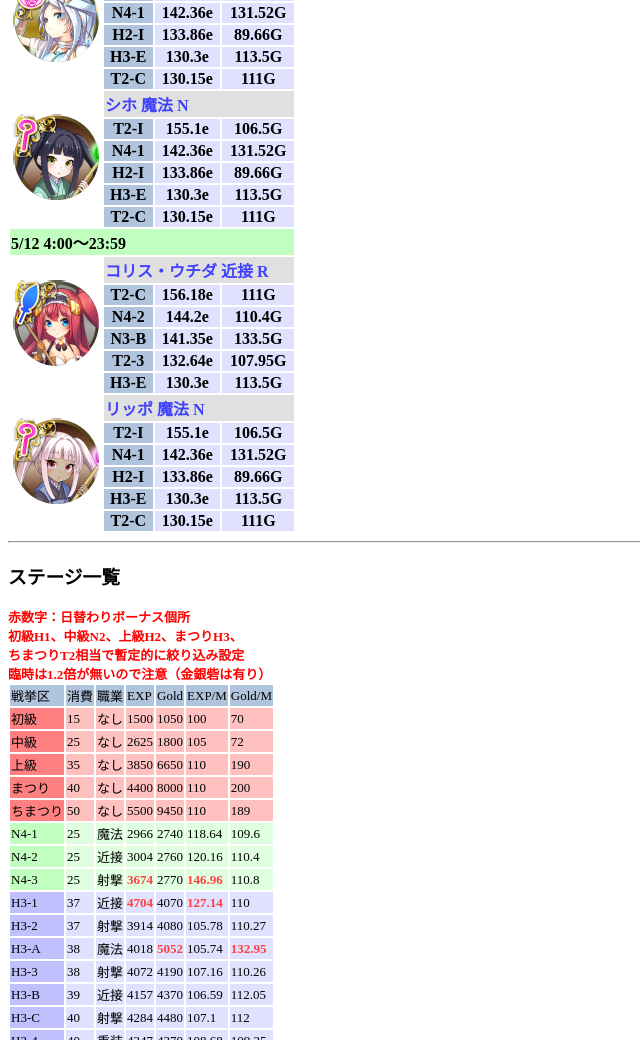
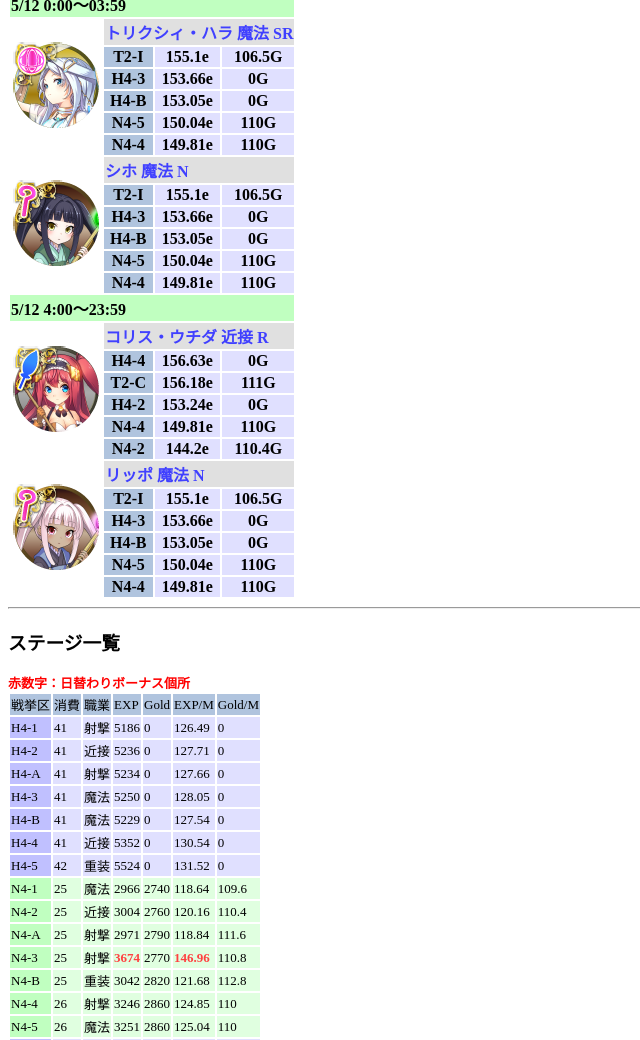
Before and after one commit to balkyrie/seimani, a plain HTML site: page exp-info.html in a window 1280 px wide. Shown: the part 545-1585 px from the top of the page, without its empty margins (0-640 px from the left). Drawn offline with Linux system fonts and the light colour scheme.

Commit message:
5/12 スズキ追加ほか
スズキ追加

```diff
--- a/exp-info.html
+++ b/exp-info.html
@@ -43,6 +43,7 @@
 	</select>
 	<select id="stagesel" name="stagesel">
 		<option value="90" selected>全難易度</option>
+		<option value="8">T2まで</option>
 		<option value="7">N4まで</option>
 		<option value="6">H3まで</option>
 		<option value="5">N3まで</option>
@@ -54,15 +55,15 @@
 	<input type=button value="再表示" onclick="ResetTable();">
 	</form>
 	<hr>
+	<b><font color=red>時間不足でデータが足りていないダス……</font></b><br>
+	<b><font color=red>H4はGold未確認のため暫定で０G</font></b><br>
+	<hr>
 	<h3>日替わりキャラ</h3>
 	<div id="exp-info"></div>
 	<hr>
 	<h3>ステージ一覧</h3>
 	<font size=2>
 	<b><font color=red>赤数字：日替わりボーナス個所</font></b><br>
-	<b><font color=red>初級H1、中級N2、上級H2、まつりH3、</font></b><br>
-	<b><font color=red>ちまつりT2相当で暫定的に絞り込み設定</font></b><br>
-	<b><font color=red>臨時は1.2倍が無いので注意（金銀砦は有り）</font></b>
 	<div id="stage-info"></div>
 	</font>
 	<hr>
@@ -72,9 +73,10 @@
 	<hr>
 	<a href="./index.html" target="_top">お品書きに戻る（注：政マニも閉じます）</a>
 	<hr>
+	2016/5/12 カルロッタ・スズキを追加<br>
+	　　　　N4,H4を暫定追加<br>
+	　　　　闘弌治宝戦挙削除<br>
 	2016/5/3 N4,闘弌治宝戦挙対応<br>
-	2016/4/29 未来指定／難易度絞り込み対応<br>
-	2016/4/27 ミレイア・ヨナイを追加<br>
 </body>
 	<script type="text/javascript" src="exp-info.js"></script>
 </html>
--- a/exp-info.js
+++ b/exp-info.js
@@ -48,8 +48,8 @@
 	[	11,	"シホ",						2,	"N",	"95_Shiho.png"],
 	[	12,	"リッポ",					2,	"N",	"96_Rippo.png"],
 //	[	13,	"トウジョウ（仮）",			0,	"SR",	"42_Crea.png"],
-	[	14,	"クレア・コイソ",			1,	"SR",	"42_Crea.png"],
-//	[	15,	"スズキ（仮）",			0,	"SR",	"00_.png"],
+	[	14,	"クレア・コイソ",			2,	"SR",	"42_Crea.png"],
+	[	15,	"カルロッタ・スズキ",			1,	"SR",	"43_Carlotta.png"],
 	[	16,	"ﾆｺﾗｺﾎﾟｰﾛｩ・ﾋｶﾞｼｸﾆ",		2,	"SR",	"44_Nikolakopoulou.png"],
 
 
@@ -74,6 +74,7 @@
 	// 曜日　0:日曜,1:月曜,2:火曜,3:水曜,4:木曜,5:金曜,6:土曜,7:なし
 	// ステージ名, 消費モチベ, 経験値, ボーナス分類, Gold, EXP曜日、Gold曜日、表示制限
 	var stageTable=[
+/*
 	[	"初級",	15,	4,	1500,	1050,	7,	7,	1	],
 	[	"中級",	25,	4,	2625,	1800,	7,	7,	2	],
 	[	"上級",	35,	4,	3850,	6650,	7,	7,	3	],
@@ -90,7 +91,8 @@
 	[	"T4-I",	0,	4,	100,	0,	7,	7,	99	],
 	[	"T4-J",	0,	4,	100,	0,	7,	7,	99	],
 	[	"T4-K",	0,	4,	100,	0,	7,	7,	99	],
-/*
+*/
+
 	[	"T4-1",	0,	0,	3920,	0,	7,	7,	99	],
 	[	"T4-2",	0,	1,	3914,	0,	7,	7,	99	],
 	[	"T4-A",	0,	2,	4018,	0,	7,	7,	99	],
@@ -107,34 +109,34 @@
 	[	"T4-I",	0,	4,	100,	0,	7,	7,	99	],
 	[	"T4-J",	0,	4,	100,	0,	7,	7,	99	],
 	[	"T4-K",	0,	4,	100,	0,	7,	7,	99	],
-*/
-	[	"H4-1",	0,	0,	3920,	4070,	3,	1,	7	],
-	[	"H4-2",	0,	1,	3914,	4080,	4,	2,	7	],
-	[	"H4-A",	0,	2,	4018,	4210,	5,	3,	7	],
-	[	"H4-3",	0,	1,	4072,	4190,	6,	4,	7	],
-	[	"H4-B",	0,	0,	4157,	4370,	0,	5,	7	],
-	[	"H4-C",	0,	1,	4284,	4480,	1,	6,	7	],
-	[	"H4-4",	0,	3,	4347,	4370,	2,	0,	7	],
-	[	"H4-D",	0,	2,	4323,	4350,	3,	2,	7	],
-	[	"H4-E",	0,	3,	4343,	4540,	4,	3,	7	],
-	[	"H4-5",	0,	4,	4579,	4460,	5,	4,	7	],
-	[	"N4-F",	0,	4,	100,	0	,	7,	7,	7	],
-	[	"N4-G",	0,	4,	100,	0	,	7,	7,	7	],
-	[	"N4-H",	0,	4,	100,	0	,	7,	7,	7	],
-	[	"N4-I",	0,	4,	100,	0	,	7,	7,	7	],
-	[	"N4-J",	0,	4,	100,	0	,	7,	7,	7	],
-	[	"N4-K",	0,	4,	100,	0	,	7,	7,	7	],
+
+	[	"H4-1",	41,	1,	5186,	0,	7,	7,	8	],
+	[	"H4-2",	41,	0,	5236,	0,	7,	7,	8	],
+	[	"H4-A",	41,	1,	5234,	0,	7,	7,	8	],
+	[	"H4-3",	41,	2,	5250,	0,	7,	7,	8	],
+	[	"H4-B",	41,	2,	5229,	0,	7,	7,	8	],
+	[	"H4-C",	0,	1,	4284,	0,	7,	7,	8	],
+	[	"H4-4",	41,	0,	5352,	0,	7,	7,	8	],
+	[	"H4-D",	0,	2,	4323,	0,	7,	7,	8	],
+	[	"H4-E",	0,	3,	4343,	0,	7,	7,	8	],
+	[	"H4-5",	42,	3,	5524,	0,	7,	7,	8	],
+	[	"H4-F",	0,	4,	100,	0	,	7,	7,	8	],
+	[	"H4-G",	0,	4,	100,	0	,	7,	7,	8	],
+	[	"H4-H",	0,	4,	100,	0	,	7,	7,	8	],
+	[	"H4-I",	0,	4,	100,	0	,	7,	7,	8	],
+	[	"H4-J",	0,	4,	100,	0	,	7,	7,	8	],
+	[	"H4-K",	0,	4,	100,	0	,	7,	7,	8	],
 
 	[	"N4-1",	25,	2,	2966,	2740,	1,	4,	6	],
 	[	"N4-2",	25,	0,	3004,	2760,	2,	5,	6	],
-	[	"N4-A",	0,	1,	1824,	2770,	7,	7,	6	],
+	[	"N4-A",	25,	1,	2971,	2790,	7,	7,	6	],
 	[	"N4-3",	25,	1,	3062,	2770,	3,	6,	6	],
-	[	"N4-B",	0,	0,	1963,	2670,	7,	7,	6	],
+	[	"N4-B",	25,	3,	3042,	2820,	7,	7,	6	],
 	[	"N4-C",	0,	1,	2052,	2200,	7,	7,	6	],
-	[	"N4-4",	0,	2,	2159,	2300,	7,	7,	6	],
+	[	"N4-4",	26,	1,	3246,	2860,	4,	7,	6	],
 	[	"N4-D",	0,	3,	2167,	2200,	7,	7,	6	],
 	[	"N4-E",	0,	1,	2282,	2420,	7,	7,	6	],
-	[	"N4-5",	0,	4,	2450,	2530,	7,	7,	6	],
+	[	"N4-5",	26,	2,	3251,	2860,	7,	7,	6	],
 	[	"N4-F",	0,	4,	100,	0	,	7,	7,	6	],
 	[	"N4-G",	0,	4,	100,	0	,	7,	7,	6	],
 	[	"N4-H",	0,	4,	100,	0	,	7,	7,	6	],
@@ -193,22 +195,22 @@
 	[	"N3-J",	0,	4,	100,	0	,	7,	7,	4	],
 	[	"N3-K",	0,	4,	100,	0	,	7,	7,	4	],
 
-	[	"T2-1",	37,	3,	3826,	4130,	6,	5,	8	],
-	[	"T2-2",	38,	1,	4059,	4220,	0,	6,	8	],
-	[	"T2-A",	38,	0,	4000,	4250,	1,	0,	8	],
-	[	"T2-3",	39,	0,	4311,	4210,	2,	1,	8	],
-	[	"T2-B",	40,	3,	4288,	4500,	3,	2,	8	],
-	[	"T2-C",	40,	0,	4338,	4440,	4,	3,	8	],
-	[	"T2-4",	40,	1,	4373,	4320,	5,	4,	8	],
-	[	"T2-D",	0,	3,	2884,	0,	7,	7,	8	],
-	[	"T2-E",	0,	2,	3068,	0,	7,	7,	8	],
-	[	"T2-5",	0,	4,	3264,	0,	7,	7,	8	],
-	[	"T2-F",	37,	2,	3795,	3980,	1,	0,	8	],
-	[	"T2-G",	37,	0,	3928,	3950,	2,	1,	8	],
-	[	"T2-H",	38,	1,	4124,	4060,	3,	7,	8	],
-	[	"T2-I",	40,	2,	4308,	4260,	4,	3,	8	],
-	[	"T2-J",	0,	1,	3206,	0,	7,	7,	8	],
-	[	"T2-K",	0,	0,	3311,	0,	7,	7,	8	],
+	[	"T2-1",	37,	3,	3826,	4130,	6,	5,	7	],
+	[	"T2-2",	38,	1,	4059,	4220,	0,	6,	7	],
+	[	"T2-A",	38,	0,	4000,	4250,	1,	0,	7	],
+	[	"T2-3",	39,	0,	4311,	4210,	2,	1,	7	],
+	[	"T2-B",	40,	3,	4288,	4500,	3,	2,	7	],
+	[	"T2-C",	40,	0,	4338,	4440,	4,	3,	7	],
+	[	"T2-4",	40,	1,	4373,	4320,	5,	4,	7	],
+	[	"T2-D",	0,	3,	2884,	0,	7,	7,	7	],
+	[	"T2-E",	0,	2,	3068,	0,	7,	7,	7	],
+	[	"T2-5",	0,	4,	3264,	0,	7,	7,	7	],
+	[	"T2-F",	37,	2,	3795,	3980,	1,	0,	7	],
+	[	"T2-G",	37,	0,	3928,	3950,	2,	1,	7	],
+	[	"T2-H",	38,	1,	4124,	4060,	3,	7,	7	],
+	[	"T2-I",	40,	2,	4308,	4260,	4,	3,	7	],
+	[	"T2-J",	0,	1,	3206,	0,	7,	7,	7	],
+	[	"T2-K",	0,	0,	3311,	0,	7,	7,	7	],
 
 	[	"H2-1",	22,	3,	1758,	1730,	0,	3,	3	],
 	[	"H2-2",	23,	1,	1870,	1800,	1,	4,	3	],
```
Also changed, not shown: icon/43_Carlotta.png (added).
